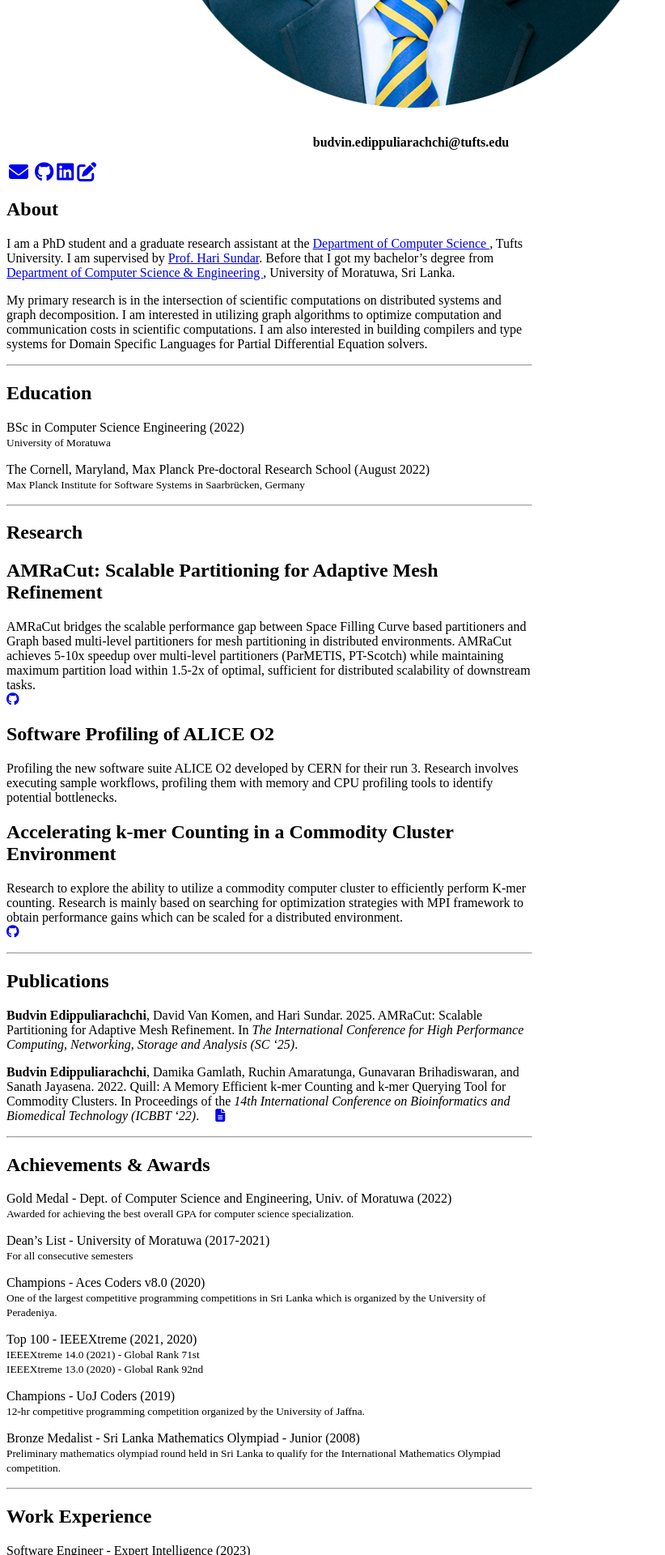
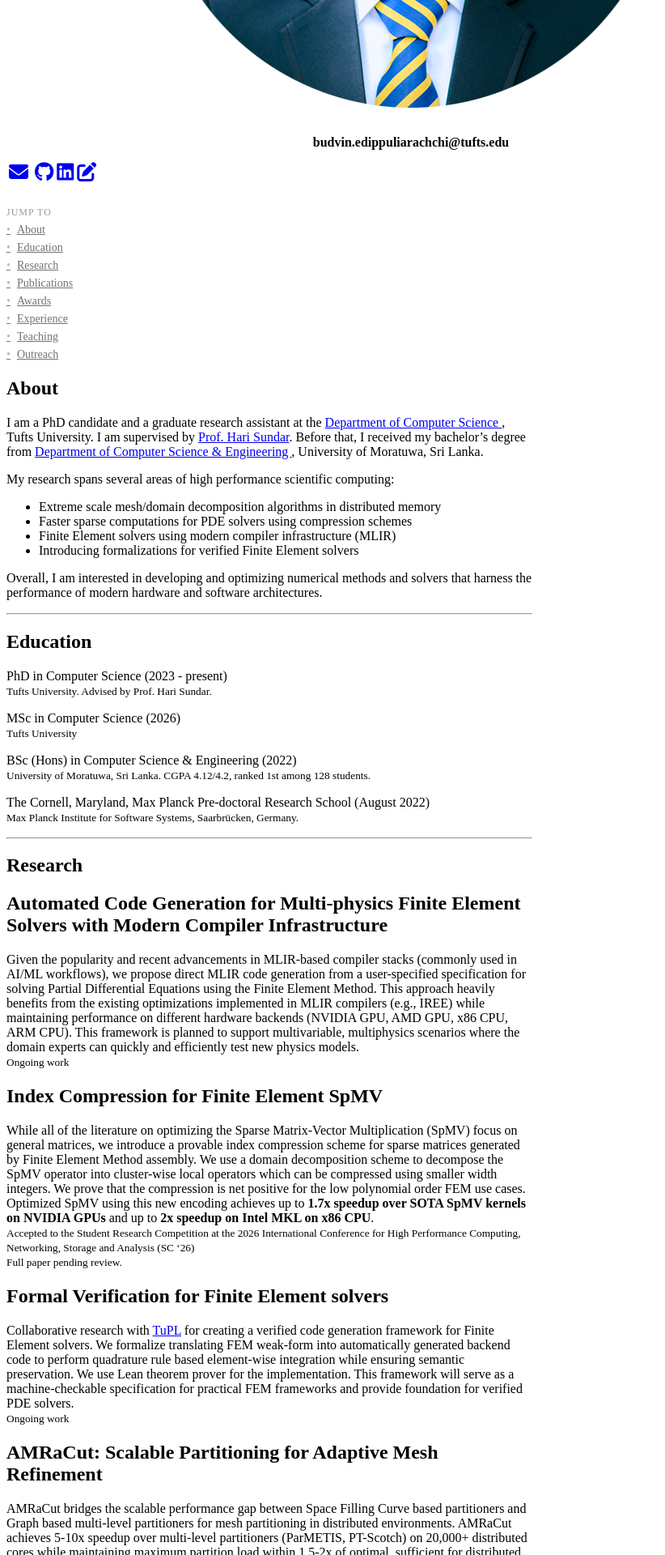
Before and after one commit to budvinchathura/budvinchathura.github.io, a Jekyll site: the page built from index.md, in a window 1280 px wide. Shown: the part 581-2501 px from the top of the page at 81% size, without its empty margins (0-822 px from the left). Built offline with Jekyll 4.4.1, drawn with Linux system fonts in a browser that asks for light colours; nearby versions of some CDN libraries; our own code applies the rules of GitHub Pages for plain Markdown files; a style sheet for code colours, icons or effects is not loaded; some of the changed text lies outside the part shown.

Commit message:
Updates with new research

```diff
--- a/_layouts/default.html
+++ b/_layouts/default.html
@@ -41,6 +41,17 @@
         <td><a href="pdf/budvin_cv.pdf" target="_blank" rel="noopener noreferrer"><i class="ai ai-cv ai-2x"></i></a></td>
         </tr>
           </table>
+      <nav class="section-nav" aria-label="Sections">
+        <span class="section-nav-title">Jump to</span>
+        <a href="#about">About</a>
+        <a href="#education">Education</a>
+        <a href="#research">Research</a>
+        <a href="#publications">Publications</a>
+        <a href="#achievements--awards">Awards</a>
+        <a href="#work-experience">Experience</a>
+        <a href="#teaching-experience">Teaching</a>
+        <a href="#outreach">Outreach</a>
+      </nav>
       </header>
       <section>
 
@@ -48,7 +59,7 @@
 
       </section>
       <footer>
-        <small id="updated-date">Last updated: 27th Oct. 2025</small><br>
+        <small id="updated-date">Last updated: 14th Oct. 2026</small><br>
         <small>This page is maintained by <a href="{{ site.github.owner_url }}">{{ site.github.owner_name }}</a></small>
         <br>
         <small>Hosted on GitHub Pages &mdash; Theme by <a href="https://github.com/orderedlist">orderedlist</a></small>
--- a/custom/styles.css
+++ b/custom/styles.css
@@ -10,3 +10,54 @@ screen and (min-width: 960px) {
         word-wrap: normal;
     }
 }
+
+html {
+    scroll-behavior: smooth;
+}
+
+.section-nav {
+    display: none;
+}
+
+@media print,
+screen and (min-width: 960px) {
+
+    .section-nav {
+        display: flex;
+        flex-direction: column;
+        gap: 6px;
+        margin-top: 18px;
+        padding-top: 12px;
+        font-size: 14px;
+    }
+
+    .section-nav-title {
+        font-size: 12px;
+        letter-spacing: 1px;
+        text-transform: uppercase;
+        color: #999;
+    }
+
+    .section-nav a {
+        color: #727272;
+        font-weight: normal;
+    }
+
+    .section-nav a::before {
+        content: "\2022";
+        margin-right: 8px;
+        color: #bbb;
+    }
+
+    .section-nav a:hover::before {
+        color: #267CB9;
+    }
+
+    .section-nav a:hover {
+        color: #267CB9;
+    }
+}
+
+section h1[id] {
+    scroll-margin-top: 20px;
+}
--- a/index.md
+++ b/index.md
@@ -1,39 +1,115 @@
 # About
 
-I am a PhD student and a graduate research assistant at the <a href="https://engineering.tufts.edu/cs/" target="_blank" rel="noopener noreferrer">Department of Computer Science </a>, Tufts University. I am supervised by <a href="https://facultyprofiles.tufts.edu/hari-sundar" target="_blank" rel="noopener noreferrer"> Prof. Hari Sundar</a>. Before that I got my bachelor's degree from <a href="https://cse.mrt.ac.lk/" target="_blank" rel="noopener noreferrer"> Department of Computer Science & Engineering </a>,  University of Moratuwa, Sri Lanka.
+I am a PhD candidate and a graduate research assistant at the
+<a href="https://engineering.tufts.edu/cs/" target="_blank" rel="noopener noreferrer">
+Department of Computer Science </a>, Tufts University. I am supervised by
+<a href="https://facultyprofiles.tufts.edu/hari-sundar" target="_blank" rel="noopener noreferrer">
+Prof. Hari Sundar</a>. Before that, I received my bachelor's degree from
+<a href="https://cse.mrt.ac.lk/" target="_blank" rel="noopener noreferrer">
+Department of Computer Science & Engineering </a>,  University of Moratuwa, Sri Lanka.
 
-My primary research is in the intersection of scientific computations on distributed systems and graph decomposition. I am interested in utilizing graph algorithms to optimize computation and communication costs in scientific computations. I am also interested in building compilers and type systems for Domain Specific Languages for Partial Differential Equation solvers.
+<!-- My primary research is in the intersection of scientific computations on distributed systems and graph decomposition. I am interested in utilizing graph algorithms to optimize computation and communication costs in scientific computations. I am also interested in building compilers and type systems for Domain Specific Languages for Partial Differential Equation solvers.  -->
+
+My research spans several areas of high performance scientific computing:
+<ul>
+<li> Extreme scale mesh/domain decomposition algorithms in distributed memory </li>
+<li> Faster sparse computations for PDE solvers using compression schemes </li>
+<li> Finite Element solvers using modern compiler infrastructure (MLIR)  </li>
+<li> Introducing formalizations for verified Finite Element solvers </li>
+</ul>
+Overall, I am interested in developing and optimizing numerical methods and solvers
+that harness the performance of modern hardware and software architectures.
+
 
 ---
 
 # Education
-BSc in Computer Science Engineering (2022)
+PhD in Computer Science (2023 - present)
 <br>
-<small>University of Moratuwa</small>
+<small>Tufts University. Advised by Prof. Hari Sundar.</small>
+
+MSc in Computer Science (2026)
+<br>
+<small>Tufts University</small>
+
+BSc (Hons) in Computer Science & Engineering (2022)
+<br>
+<small>University of Moratuwa, Sri Lanka. CGPA 4.12/4.2, ranked 1st among 128 students.</small>
 
 The Cornell, Maryland, Max Planck Pre-doctoral Research School (August 2022)
 <br>
-<small>Max Planck Institute for Software Systems in Saarbrücken, Germany</small>
+<small>Max Planck Institute for Software Systems, Saarbrücken, Germany. </small>
 
 ---
 
 # Research
 
+## Automated Code Generation for Multi-physics Finite Element Solvers with Modern Compiler Infrastructure
+Given the popularity and recent advancements in MLIR-based compiler stacks
+(commonly used in AI/ML workflows), we propose direct MLIR code generation from
+a user-specified specification for solving Partial Differential Equations using
+the Finite Element Method. This approach heavily benefits from the existing
+optimizations implemented in MLIR compilers (e.g., IREE) while maintaining performance
+on different hardware backends (NVIDIA GPU, AMD GPU, x86 CPU, ARM CPU). This
+framework is planned to support multivariable, multiphysics scenarios where
+the domain experts can quickly and efficiently test new physics models.
+<br/>
+<small>Ongoing work</small>
+
+## Index Compression for Finite Element SpMV
+While all of the literature on optimizing the Sparse Matrix-Vector Multiplication
+(SpMV) focus on general matrices, we introduce a provable index compression scheme
+for sparse matrices generated by Finite Element Method assembly. We use a domain
+decomposition scheme to decompose the SpMV operator into cluster-wise local
+operators which can be compressed using smaller width integers. We prove that
+the compression is net positive for the low polynomial order FEM use cases. Optimized SpMV
+using this new encoding achieves up to <b>1.7x speedup over SOTA SpMV kernels on NVIDIA
+GPUs</b> and up to <b>2x speedup on Intel MKL on x86 CPU</b>.<br/>
+<small>Accepted to the Student Research Competition at the 2026 International
+Conference for High Performance Computing, Networking, Storage and Analysis (SC '26)<br/>
+Full paper pending review.
+</small>
+
+## Formal Verification for Finite Element solvers
+Collaborative research with <a href="https://tupl.cs.tufts.edu/"
+target="_blank" rel="noopener noreferrer">TuPL</a> for creating a verified code
+generation framework for Finite Element solvers. We formalize translating FEM
+weak-form into automatically generated backend code to perform quadrature rule
+based element-wise integration while ensuring semantic preservation. We use Lean
+theorem prover for the implementation. This framework will serve as a
+machine-checkable specification for practical FEM frameworks and provide foundation
+for verified PDE solvers.
+<br/>
+<small>Ongoing work</small>
+
+
 ## AMRaCut: Scalable Partitioning for Adaptive Mesh Refinement
 AMRaCut bridges the scalable performance gap between Space Filling Curve based partitioners
 and Graph based multi-level partitioners for mesh partitioning in distributed environments.
-AMRaCut achieves 5-10x speedup over multi-level partitioners (ParMETIS, PT-Scotch) while
+AMRaCut achieves 5-10x speedup over multi-level partitioners (ParMETIS, PT-Scotch)
+on 20,000+ distributed cores while
 maintaining maximum partition load within 1.5-2x of optimal, sufficient for
 distributed scalability of downstream tasks.
-<br>
+<br/>
+<small>
+Published in The International Conference for High Performance Computing, Networking, Storage and Analysis (SC '25)
+</small>
+<br/>
 <a href="https://github.com/paralab/AMRaCut" target="_blank" rel="noopener noreferrer"><i class="fa-brands fa-github"></i></a>
 
-## Software Profiling of ALICE O2
-Profiling the new software suite ALICE O2 developed by CERN for their run 3. Research involves executing sample workflows, profiling them with memory and CPU profiling tools to identify potential bottlenecks.
+## Software Profiling of ALICE O2 at CERN
+Profiling the new software suite ALICE O2 developed by CERN for their Run 3. Research involves executing sample workflows, profiling them with memory and CPU profiling tools to identify potential bottlenecks.
 
 ## Accelerating k-mer Counting in a Commodity Cluster Environment
 
-Research to explore the ability to utilize a commodity computer cluster to efficiently perform K-mer counting. Research is mainly based on searching for optimization strategies with MPI framework to obtain performance gains which can be scaled for a distributed environment.
+Developing an efficient k-mer counting framework specifically tailored for
+commodity clusters (low-end computer networks, university computer labs) which
+do not possess high performance networks or file systems. We propose a master-worker
+approach where dataset reading is performed in the master node and k-mer counting takes
+place in the worker nodes. The complete workflow is pipelined using thread level producer-
+consumer approach, accounting for dynamic load balance across worker nodes.
+<br/>
+Published in Proceedings of the 14th International Conference on Bioinformatics and Biomedical Technology (ICBBT '22)
 <br>
 <a href="https://github.com/CSE-Optimizers/k-mer_counter" target="_blank" rel="noopener noreferrer"><i class="fa-brands fa-github"></i></a>
 
@@ -81,6 +157,18 @@ Champions - UoJ Coders (2019)
 <br>
 <small>12-hr competitive programming competition organized by the University of Jaffna.</small>
 
+1st Runners-Up - RealHack (2019)
+<br>
+<small>Overnight hackathon preceded by a competitive programming round, organized by the University of Kelaniya.</small>
+
+Finalists - Robofest (2018, 2019) and Sri Lanka Robotics Competition (2018)
+<br>
+<small>Built micromouse robots to solve the classic maze challenge.</small>
+
+<!-- Mahapola Higher Education Merit Scholarship (2018)
+<br>
+<small>Awarded for outstanding performance in the GCE A/L examination.</small> -->
+
 Bronze Medalist - Sri Lanka Mathematics Olympiad - Junior (2008)
 <br>
 <small>Preliminary mathematics olympiad round held in Sri Lanka to qualify for the International Mathematics
@@ -129,12 +217,22 @@ CS1033 - Programming Fundamentals
 
 ---
 
+# Skills
+
+**Fields:** HPC, Distributed & Parallel Computing, Compilers (MLIR), Algorithms, Backend Development, AWS Cloud
+
+**Languages:** C, C++, Python, Julia, Java, SQL, JavaScript
+
+<!-- **Spoken:** English (TOEFL iBT 110/120), Sinhala (native) -->
+
+---
+
 # Outreach
 
 Step Up - Introduction to Algorithms (2022)
 <br>
 <small>
-Step up is a technical workshop Organized by the IEEE Student Branch University of Jaffna. This workshop mainly focuses on Competitive Programming and making students aware of Data Structures and Algorithms.
+Step Up is a technical workshop organized by the IEEE Student Branch of the University of Jaffna. This workshop mainly focuses on Competitive Programming and making students aware of Data Structures and Algorithms.
 </small>
 <br>
 <a href="https://events.vtools.ieee.org/m/323138" target="_blank" rel="noopener noreferrer"><i class="fa fa-link"></i></a>
@@ -142,7 +240,7 @@ Step up is a technical workshop Organized by the IEEE Student Branch University
 Prolog To XTREME 15.0 (2021)
 <br>
 <small>
-A virtual webinar hosted by The IEEE Student Branch of the University of Jaffna, focusing on Algorithms & Data Structures for the IEEEXtreme 15.0 coding competition with the purpose of guiding their students and to get an idea about the tricks and tips, to solve the problems.
+A virtual webinar hosted by The IEEE Student Branch of the University of Jaffna, focusing on Algorithms & Data Structures for the IEEEXtreme 15.0 coding competition with the purpose of guiding students and sharing tips and tricks for solving the problems.
 </small>
 <br>
 <a href="https://events.vtools.ieee.org/m/286431" target="_blank" rel="noopener noreferrer"><i class="fa fa-link"></i></a>
```
Also changed, not shown: other parts of index.md (+2 -2 lines).
